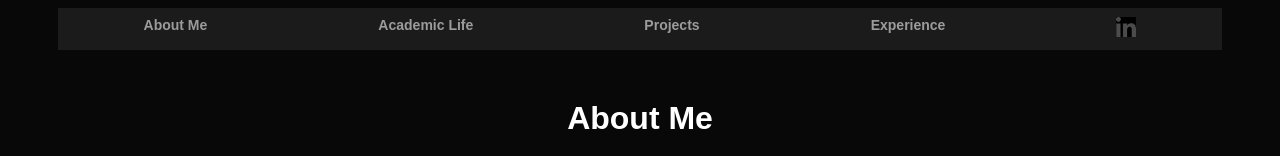
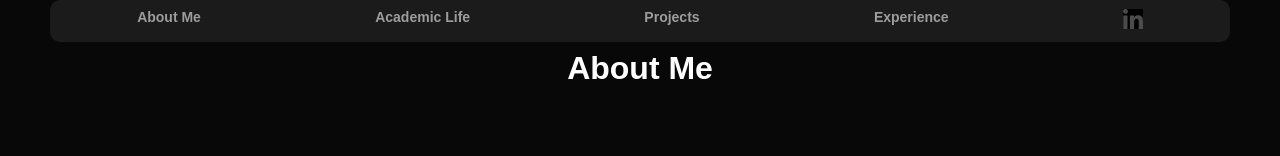
Before and after one commit to LemosFTW/portifolio, a Vue app: page / in a window 1280 px wide. Shown: the top 156 px of the page. Built offline with nearby package versions, Linux system fonts and the light colour scheme.

Commit message:
fixed header

```diff
--- a/src/App.vue
+++ b/src/App.vue
@@ -1,6 +1,5 @@
 <template>
-
-  <div class="centerContainer">
+  <div class="headerFixed">
     <HeaderComponent :fields="fields" :icons="icons" @section-click="handleSectionClick" />
   </div>
   <h1 class="title">{{ fields[0].title }}</h1>
@@ -202,4 +201,20 @@ body {
   margin-top: 50px;
 
 }
+
+.headerFixed {
+  margin-right: 50px;
+  margin-left: 50px;
+  position: fixed;
+  top: 0;
+  left: 0;
+  right: 0;
+  z-index: 1000;
+  background-color: #080808;
+
+}
+
+.centerContainer:first-of-type {
+  padding-top: 80px;
+}
 </style>
--- a/src/components/HeaderComponent.vue
+++ b/src/components/HeaderComponent.vue
@@ -27,6 +27,7 @@ export default {
     flex-direction: row;
     background-color: #1B1B1B;
     justify-content: space-around;
+    border-radius: 10px;
 
 }
 
```
